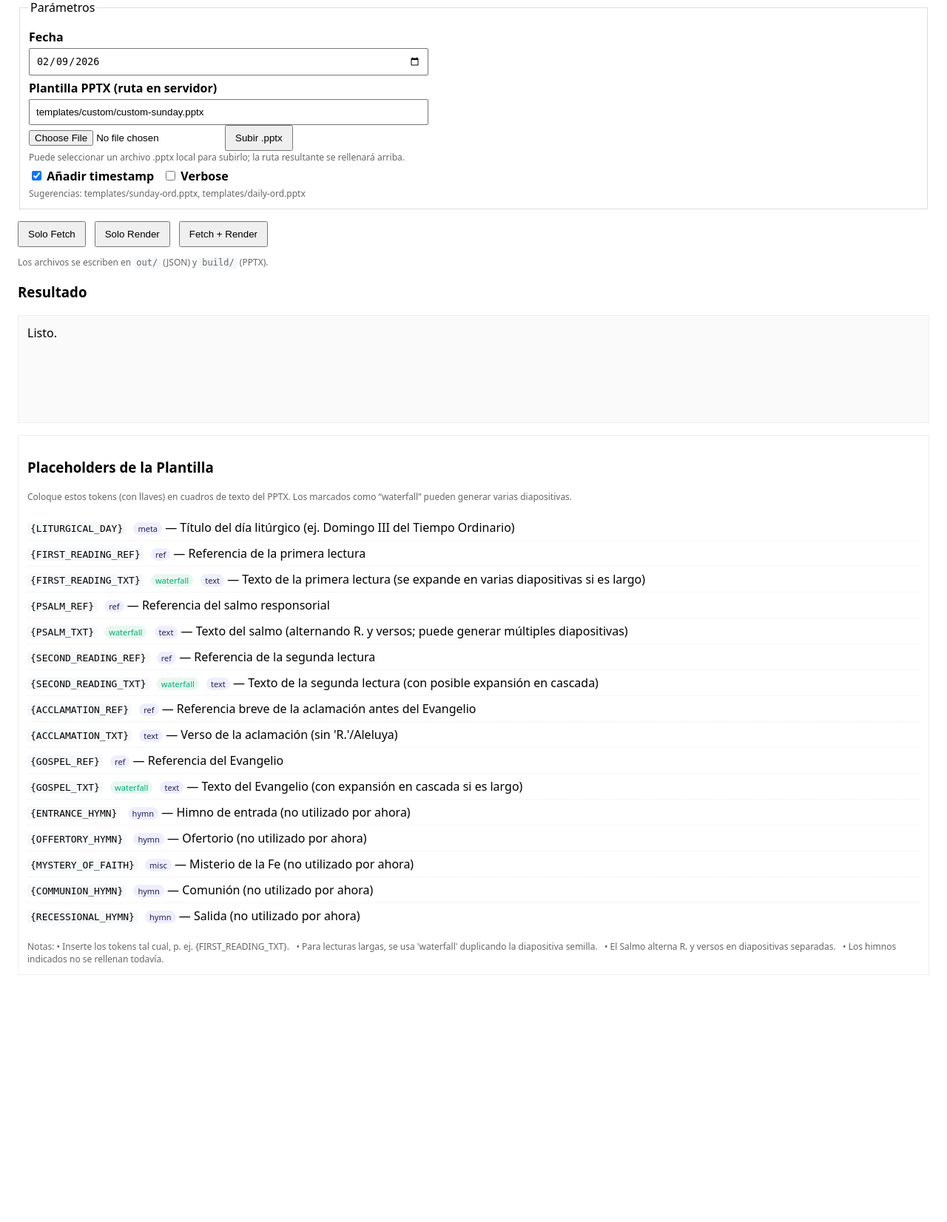
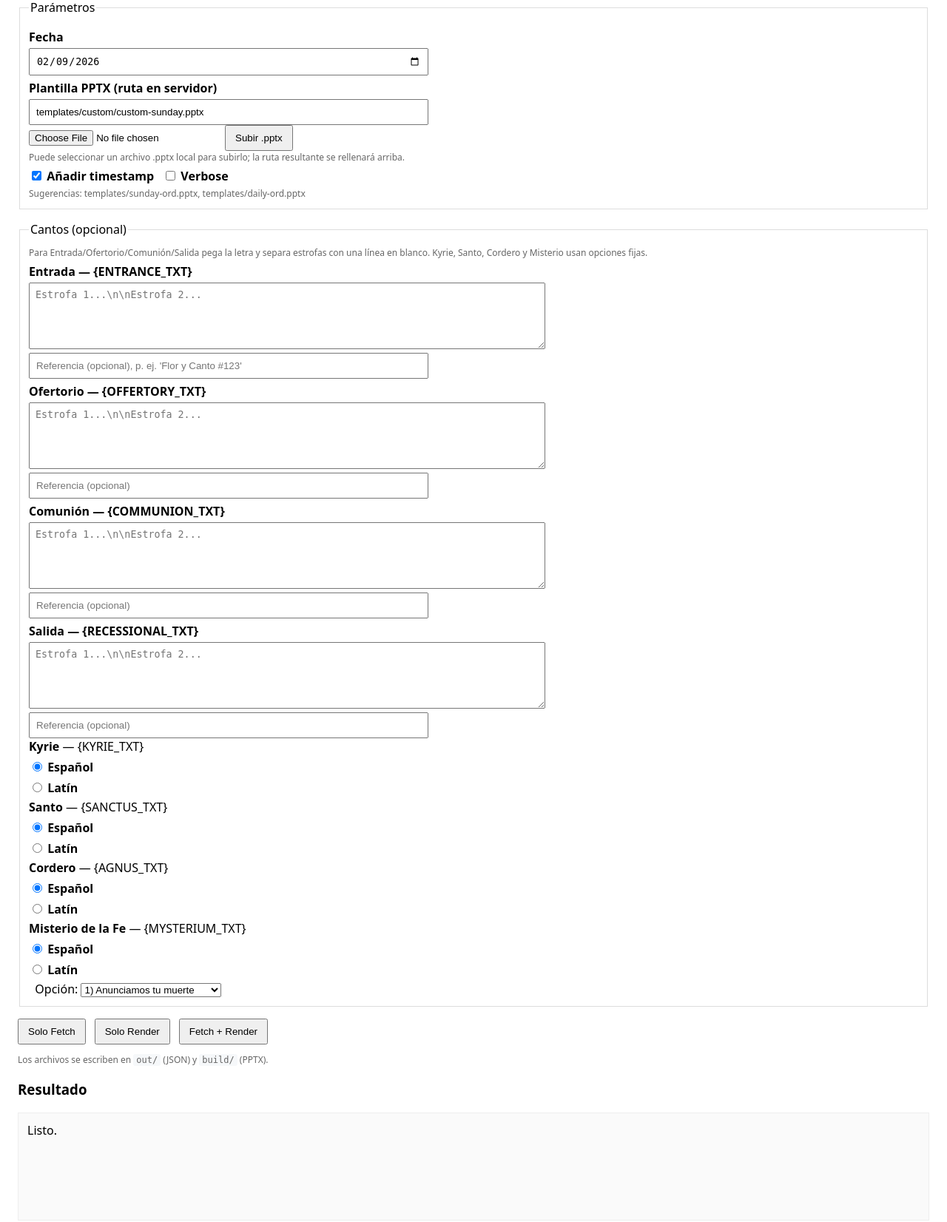
Before and after one commit to pedrovasq/auto-lectio, a Flask app: page / in a window 1280 px wide. Shown: the part 68-1720 px from the top of the page at 74% size. Before the commit the page ends 1386 px from the top, so only its background shows below. Run offline with Flask 3, Linux system fonts and the light colour scheme.

Commit message:
implemented songs

```diff
--- a/web/app.py
+++ b/web/app.py
@@ -8,6 +8,7 @@
 from typing import Any, Dict
 
 from flask import Flask, jsonify, render_template, request, send_from_directory
+import json
 from werkzeug.utils import secure_filename
 
 # Ensure project root is importable when running as `python web/app.py`
@@ -21,6 +22,128 @@
 
 app = Flask(__name__, template_folder="templates", static_folder="static")
 app.config["MAX_CONTENT_LENGTH"] = 65 * 1024 * 1024  # 65 MB upload limit
+
+
+# ---- Songs helpers: build JSON from UI config (reads parts from songs/parts) ----
+def _split_chunks(text: str) -> list[str]:
+    if not text:
+        return []
+    t = str(text).replace("\r\n", "\n").replace("\r", "\n").strip()
+    if not t:
+        return []
+    parts = [p.strip() for p in t.split("\n\n")]
+    return [p for p in parts if p]
+
+
+def _part_path(kind: str, lang: str | None = None, version: str | None = None) -> Path:
+    base = ROOT / "songs" / "parts"
+    if kind == "mysterium":
+        if not lang or not version:
+            return Path("")
+        return base / f"mysterium.{lang}.{version}.json"
+    # kyrie, sanctus, agnus
+    if not lang:
+        return Path("")
+    return base / f"{kind}.{lang}.json"
+
+
+def _load_chunks_from_file(path: Path) -> Dict[str, list[str]]:
+    try:
+        data = json.loads(path.read_text(encoding="utf-8"))
+        if isinstance(data, dict) and isinstance(data.get("chunks"), dict):
+            # Coerce all list values to list[str]
+            out: Dict[str, list[str]] = {}
+            for k, v in data["chunks"].items():
+                if isinstance(v, list):
+                    out[k] = [x if isinstance(x, str) else str(x) for x in v]
+            return out
+    except Exception:
+        pass
+    return {}
+
+
+def _merge_chunks(dst: Dict[str, list[str]], src: Dict[str, list[str]]) -> None:
+    for k, v in (src or {}).items():
+        if not isinstance(v, list):
+            continue
+        if k in dst:
+            # extend without duplicates
+            for x in v:
+                if x not in dst[k]:
+                    dst[k].append(x)
+        else:
+            dst[k] = list(v)
+
+
+def _write_songs_from_cfg(cfg: Dict[str, Any] | None) -> str | None:
+    """Given a UI 'songs' config dict, write a songs JSON file and return its path.
+
+    cfg shape (expected keys):
+      - entranceText, offertoryText, communionText, recessionalText: multiline strings (blank line separates chunks)
+      - kyrieLang, sanctusLang, agnusLang: 'es' or 'la'
+      - mysteriumLang: 'es' or 'la'; mysteriumVersion: '1'|'2'|'3'
+    Reads fixed parts from songs/parts/*.json
+    """
+    if not cfg or not isinstance(cfg, dict):
+        return None
+
+    chunks: Dict[str, list[str]] = {}
+
+    # Free-text hymns (split into stanzas)
+    ft_map = [
+        ("{ENTRANCE_TXT}", cfg.get("entranceText")),
+        ("{OFFERTORY_TXT}", cfg.get("offertoryText")),
+        ("{COMMUNION_TXT}", cfg.get("communionText")),
+        ("{RECESSIONAL_TXT}", cfg.get("recessionalText")),
+    ]
+    for key, text in ft_map:
+        parts = _split_chunks(text or "")
+        if parts:
+            chunks[key] = parts
+
+    # Optional song references (simple placeholders)
+    placeholders: Dict[str, str] = {}
+    ref_map = [
+        ("{ENTRANCE_REF}", cfg.get("entranceRef")),
+        ("{OFFERTORY_REF}", cfg.get("offertoryRef")),
+        ("{COMMUNION_REF}", cfg.get("communionRef")),
+        ("{RECESSIONAL_REF}", cfg.get("recessionalRef")),
+    ]
+    for key, ref in ref_map:
+        if ref and str(ref).strip():
+            placeholders[key] = str(ref).strip()
+
+    # Fixed parts from songs/parts
+    k_lang = (cfg.get("kyrieLang") or "").lower()[:2]
+    s_lang = (cfg.get("sanctusLang") or "").lower()[:2]
+    a_lang = (cfg.get("agnusLang") or "").lower()[:2]
+    m_lang = (cfg.get("mysteriumLang") or "").lower()[:2]
+    m_ver = str(cfg.get("mysteriumVersion") or "").strip() or '1'
+
+    if k_lang in ("es", "la"):
+        _merge_chunks(chunks, _load_chunks_from_file(_part_path("kyrie", k_lang)))
+    if s_lang in ("es", "la"):
+        _merge_chunks(chunks, _load_chunks_from_file(_part_path("sanctus", s_lang)))
+    if a_lang in ("es", "la"):
+        _merge_chunks(chunks, _load_chunks_from_file(_part_path("agnus", a_lang)))
+    if m_lang in ("es", "la") and m_ver in ("1", "2", "3"):
+        _merge_chunks(chunks, _load_chunks_from_file(_part_path("mysterium", m_lang, m_ver)))
+
+    if not chunks and not placeholders:
+        return None
+
+    payload = {
+        "meta": {"name": "UI songs", "language": cfg.get("language") or m_lang or "es"},
+        "chunks": chunks,
+        "placeholders": placeholders,
+    }
+    songs_dir = ROOT / "songs"
+    songs_dir.mkdir(parents=True, exist_ok=True)
+    from datetime import datetime
+    ts = datetime.now().strftime("%Y%m%d_%H%M%S")
+    out_path = songs_dir / f"ui_{ts}.json"
+    out_path.write_text(json.dumps(payload, ensure_ascii=False, indent=2), encoding="utf-8")
+    return str(out_path)
 
 
 # Supported template placeholders (see AGENTS.md)
@@ -44,12 +167,19 @@
     {"placeholder": "{ACCLAMATION_TXT}", "description": "Verso de la aclamación (sin 'R.'/Aleluya)", "category": "text", "waterfall": False},
     {"placeholder": "{GOSPEL_REF}", "description": "Referencia del Evangelio", "category": "ref", "waterfall": False},
     {"placeholder": "{GOSPEL_TXT}", "description": "Texto del Evangelio (con expansión en cascada si es largo)", "category": "text", "waterfall": True},
-    # Reservados para uso futuro (no se rellenan en esta fase)
-    {"placeholder": "{ENTRANCE_HYMN}", "description": "Himno de entrada (no utilizado por ahora)", "category": "hymn", "waterfall": False},
-    {"placeholder": "{OFFERTORY_HYMN}", "description": "Ofertorio (no utilizado por ahora)", "category": "hymn", "waterfall": False},
-    {"placeholder": "{MYSTERY_OF_FAITH}", "description": "Misterio de la Fe (no utilizado por ahora)", "category": "misc", "waterfall": False},
-    {"placeholder": "{COMMUNION_HYMN}", "description": "Comunión (no utilizado por ahora)", "category": "hymn", "waterfall": False},
-    {"placeholder": "{RECESSIONAL_HYMN}", "description": "Salida (no utilizado por ahora)", "category": "hymn", "waterfall": False},
+    # Himnos (rellenados vía UI; cada trozo genera una diapositiva)
+    {"placeholder": "{ENTRANCE_TXT}", "description": "Canto de entrada (estrofas: separa con línea en blanco)", "category": "hymn", "waterfall": True},
+    {"placeholder": "{OFFERTORY_TXT}", "description": "Ofertorio (estrofas)", "category": "hymn", "waterfall": True},
+    {"placeholder": "{COMMUNION_TXT}", "description": "Comunión (estrofas)", "category": "hymn", "waterfall": True},
+    {"placeholder": "{RECESSIONAL_TXT}", "description": "Salida (estrofas)", "category": "hymn", "waterfall": True},
+    {"placeholder": "{ENTRANCE_REF}", "description": "Referencia/identificador del canto de entrada (opcional)", "category": "hymn", "waterfall": False},
+    {"placeholder": "{OFFERTORY_REF}", "description": "Referencia del ofertorio (opcional)", "category": "hymn", "waterfall": False},
+    {"placeholder": "{COMMUNION_REF}", "description": "Referencia de comunión (opcional)", "category": "hymn", "waterfall": False},
+    {"placeholder": "{RECESSIONAL_REF}", "description": "Referencia de salida (opcional)", "category": "hymn", "waterfall": False},
+    {"placeholder": "{KYRIE_TXT}", "description": "Kyrie (Español o Latín)", "category": "hymn", "waterfall": True},
+    {"placeholder": "{SANCTUS_TXT}", "description": "Santo (Español o Latín)", "category": "hymn", "waterfall": True},
+    {"placeholder": "{AGNUS_TXT}", "description": "Cordero de Dios (Español o Latín)", "category": "hymn", "waterfall": True},
+    {"placeholder": "{MYSTERIUM_TXT}", "description": "Misterio de la Fe (Español/Latín; 3 opciones)", "category": "hymn", "waterfall": True},
 ]
 
 
@@ -71,7 +201,7 @@
                 "Inserte los tokens tal cual, p. ej. {FIRST_READING_TXT}.",
                 "Para lecturas largas, se usa 'waterfall' duplicando la diapositiva semilla.",
                 "El Salmo alterna R. y versos en diapositivas separadas.",
-                "Los himnos indicados no se rellenan todavía.",
+                "Los himnos se pueden configurar en la sección 'Cantos' de esta UI.",
             ],
         }
     )
@@ -135,7 +265,7 @@
         return jsonify({"ok": False, "error": str(e)}), 500
 
 
-def _run_render(json_path: str, out_path: str | None, template: str | None, verbose: bool, stamp: bool) -> Dict[str, Any]:
+def _run_render(json_path: str, out_path: str | None, template: str | None, verbose: bool, stamp: bool, songs_path: str | None = None) -> Dict[str, Any]:
     args = [sys.executable, "render.py", "--json", json_path, "--out", out_path or json_path.replace("out/", "build/").replace(".json", ".pptx")]
     if template:
         args += ["--template", template]
@@ -143,6 +273,8 @@
         args += ["--verbose"]
     if stamp:
         args += ["--stamp"]
+    if songs_path:
+        args += ["--songs", songs_path]
     proc = subprocess.run(args, capture_output=True, text=True)
     ok = proc.returncode == 0
     stdout = (proc.stdout or "").strip()
@@ -165,11 +297,14 @@
         stamp = str(data.get("stamp", "true")).lower() in ("1", "true", "yes", "on")
         verbose = str(data.get("verbose", "false")).lower() in ("1", "true", "yes", "on")
         out_path = data.get("out_path")
+        # Optional: songs config from UI
+        songs_cfg = data.get("songs") if isinstance(data, dict) else None
+        songs_path = _write_songs_from_cfg(songs_cfg) if isinstance(songs_cfg, dict) else None
         if not json_path:
             return jsonify({"ok": False, "error": "json_path is required"}), 400
-        res = _run_render(json_path, out_path, template, verbose, stamp)
+        res = _run_render(json_path, out_path, template, verbose, stamp, songs_path)
         code = 200 if res["ok"] else 500
-        return jsonify(res), code
+        return jsonify({**res, "songs_path": songs_path}), code
     except Exception as e:
         return jsonify({"ok": False, "error": str(e)}), 500
 
@@ -209,6 +344,8 @@
         template = data.get("template")
         stamp = str(data.get("stamp", "true")).lower() in ("1", "true", "yes", "on")
         verbose = str(data.get("verbose", "true")).lower() in ("1", "true", "yes", "on")
+        songs_cfg = data.get("songs") if isinstance(data, dict) else None
+        songs_path = _write_songs_from_cfg(songs_cfg) if isinstance(songs_cfg, dict) else None
 
         # 1) Fetch
         f_resp = do_fetch()
@@ -225,9 +362,9 @@
         json_path = f_json["json_path"]
 
         # 2) Render
-        r_res = _run_render(json_path, None, template, verbose, stamp)
+        r_res = _run_render(json_path, None, template, verbose, stamp, songs_path)
         code = 200 if r_res["ok"] else 500
-        return jsonify({"ok": r_res["ok"], "json_path": json_path, "output_path": r_res.get("output_path"), "stdout": r_res.get("stdout"), "stderr": r_res.get("stderr")}), code
+        return jsonify({"ok": r_res["ok"], "json_path": json_path, "output_path": r_res.get("output_path"), "stdout": r_res.get("stdout"), "stderr": r_res.get("stderr"), "songs_path": songs_path}), code
     except Exception as e:
         return jsonify({"ok": False, "error": str(e)}), 500
 
--- a/web/templates/index.html
+++ b/web/templates/index.html
@@ -10,6 +10,7 @@
       fieldset { border: 1px solid #ddd; padding: 12px; margin-bottom: 16px; }
       label { display: block; margin: 6px 0 4px; font-weight: 600; }
       input[type="text"], input[type="date"] { width: 100%; max-width: 520px; padding: 8px; }
+      textarea { width: 100%; max-width: 680px; min-height: 72px; padding: 8px; }
       .row { display: flex; gap: 12px; align-items: center; flex-wrap: wrap; }
       button { padding: 8px 12px; cursor: pointer; }
       #log { white-space: pre-wrap; background: #fafafa; border: 1px solid #eee; padding: 12px; min-height: 120px; }
@@ -47,6 +48,63 @@
         <label><input type="checkbox" id="verbose" /> Verbose</label>
       </div>
       <div class="muted">Sugerencias: templates/sunday-ord.pptx, templates/daily-ord.pptx</div>
+    </fieldset>
+
+    <fieldset>
+      <legend>Cantos (opcional)</legend>
+      <div class="muted">Para Entrada/Ofertorio/Comunión/Salida pega la letra y separa estrofas con una línea en blanco. Kyrie, Santo, Cordero y Misterio usan opciones fijas.</div>
+
+      <label for="songs-entrance">Entrada — {ENTRANCE_TXT}</label>
+      <textarea id="songs-entrance" placeholder="Estrofa 1...\n\nEstrofa 2..."></textarea>
+      <input type="text" id="songs-entrance-ref" placeholder="Referencia (opcional), p. ej. 'Flor y Canto #123'" />
+
+      <label for="songs-offertory">Ofertorio — {OFFERTORY_TXT}</label>
+      <textarea id="songs-offertory" placeholder="Estrofa 1...\n\nEstrofa 2..."></textarea>
+      <input type="text" id="songs-offertory-ref" placeholder="Referencia (opcional)" />
+
+      <label for="songs-communion">Comunión — {COMMUNION_TXT}</label>
+      <textarea id="songs-communion" placeholder="Estrofa 1...\n\nEstrofa 2..."></textarea>
+      <input type="text" id="songs-communion-ref" placeholder="Referencia (opcional)" />
+
+      <label for="songs-recessional">Salida — {RECESSIONAL_TXT}</label>
+      <textarea id="songs-recessional" placeholder="Estrofa 1...\n\nEstrofa 2..."></textarea>
+      <input type="text" id="songs-recessional-ref" placeholder="Referencia (opcional)" />
+
+      <div class="row">
+        <div>
+          <strong>Kyrie</strong> — {KYRIE_TXT}
+          <label><input type="radio" name="kyrieLang" value="es" checked> Español</label>
+          <label><input type="radio" name="kyrieLang" value="la"> Latín</label>
+        </div>
+      </div>
+      <div class="row">
+        <div>
+          <strong>Santo</strong> — {SANCTUS_TXT}
+          <label><input type="radio" name="sanctusLang" value="es" checked> Español</label>
+          <label><input type="radio" name="sanctusLang" value="la"> Latín</label>
+        </div>
+      </div>
+      <div class="row">
+        <div>
+          <strong>Cordero</strong> — {AGNUS_TXT}
+          <label><input type="radio" name="agnusLang" value="es" checked> Español</label>
+          <label><input type="radio" name="agnusLang" value="la"> Latín</label>
+        </div>
+      </div>
+
+      <div class="row">
+        <div>
+          <strong>Misterio de la Fe</strong> — {MYSTERIUM_TXT}
+          <label><input type="radio" name="mysteriumLang" value="es" checked> Español</label>
+          <label><input type="radio" name="mysteriumLang" value="la"> Latín</label>
+          &nbsp; Opción:
+          <select id="mysteriumVersion">
+            <option value="1">1) Anunciamos tu muerte</option>
+            <option value="2">2) Cada vez que comemos</option>
+            <option value="3">3) Por tu cruz y resurrección</option>
+          </select>
+        </div>
+      </div>
     </fieldset>
 
     <div class="row">
@@ -109,7 +167,8 @@
         const stamp = document.getElementById('stamp').checked;
         const verbose = document.getElementById('verbose').checked;
         log('Rendering…');
-        const data = await postJSON('/render', { json_path: jsonPathGuess, template, stamp, verbose });
+        const songs = buildSongsPayload();
+        const data = await postJSON('/render', { json_path: jsonPathGuess, template, stamp, verbose, songs });
         const path = data.output_path || '';
         const viewUrl = path ? path.replace(/^build\//, '/build/') : '';
         const dlUrl = viewUrl ? viewUrl + (viewUrl.includes('?') ? '&' : '?') + 'download=1' : '';
@@ -139,7 +198,8 @@
         const stamp = document.getElementById('stamp').checked;
         const verbose = document.getElementById('verbose').checked;
         log('Fetch + Render…');
-        const data = await postJSON('/run', { date, template, stamp, verbose });
+        const songs = buildSongsPayload();
+        const data = await postJSON('/run', { date, template, stamp, verbose, songs });
         const path = data.output_path || '';
         const viewUrl = path ? path.replace(/^build\//, '/build/') : '';
         const dlUrl = viewUrl ? viewUrl + (viewUrl.includes('?') ? '&' : '?') + 'download=1' : '';
@@ -176,6 +236,28 @@
 
       // Load placeholders panel on startup
       loadPlaceholders();
+
+      function getRadio(name) {
+        const el = document.querySelector(`input[name="${name}"]:checked`);
+        return el ? el.value : '';
+      }
+      function buildSongsPayload() {
+        return {
+          entranceText: document.getElementById('songs-entrance').value.trim(),
+          entranceRef: document.getElementById('songs-entrance-ref').value.trim(),
+          offertoryText: document.getElementById('songs-offertory').value.trim(),
+          offertoryRef: document.getElementById('songs-offertory-ref').value.trim(),
+          communionText: document.getElementById('songs-communion').value.trim(),
+          communionRef: document.getElementById('songs-communion-ref').value.trim(),
+          recessionalText: document.getElementById('songs-recessional').value.trim(),
+          recessionalRef: document.getElementById('songs-recessional-ref').value.trim(),
+          kyrieLang: getRadio('kyrieLang'),
+          sanctusLang: getRadio('sanctusLang'),
+          agnusLang: getRadio('agnusLang'),
+          mysteriumLang: getRadio('mysteriumLang'),
+          mysteriumVersion: document.getElementById('mysteriumVersion').value,
+        };
+      }
     </script>
   </body>
   </html>
```
Also changed, not shown: AGENTS.md (+15 -2 lines), render.py (+15 -3 lines), songs/parts/agnus.es.json (added, +10 -0 lines), songs/parts/agnus.la.json (added, +10 -0 lines), songs/parts/kyrie.es.json (added, +8 -0 lines), songs/parts/kyrie.la.json (added, +8 -0 lines), songs/parts/mysterium.es.1.json (added, +8 -0 lines), songs/parts/mysterium.es.2.json (added, +8 -0 lines), songs/parts/mysterium.es.3.json (added, +8 -0 lines), songs/parts/mysterium.la.1.json (added, +8 -0 lines), songs/parts/mysterium.la.2.json (added, +8 -0 lines), songs/parts/mysterium.la.3.json (added, +8 -0 lines), songs/parts/sanctus.es.json (added, +12 -0 lines), songs/parts/sanctus.la.json (added, +12 -0 lines), 3 more files.
